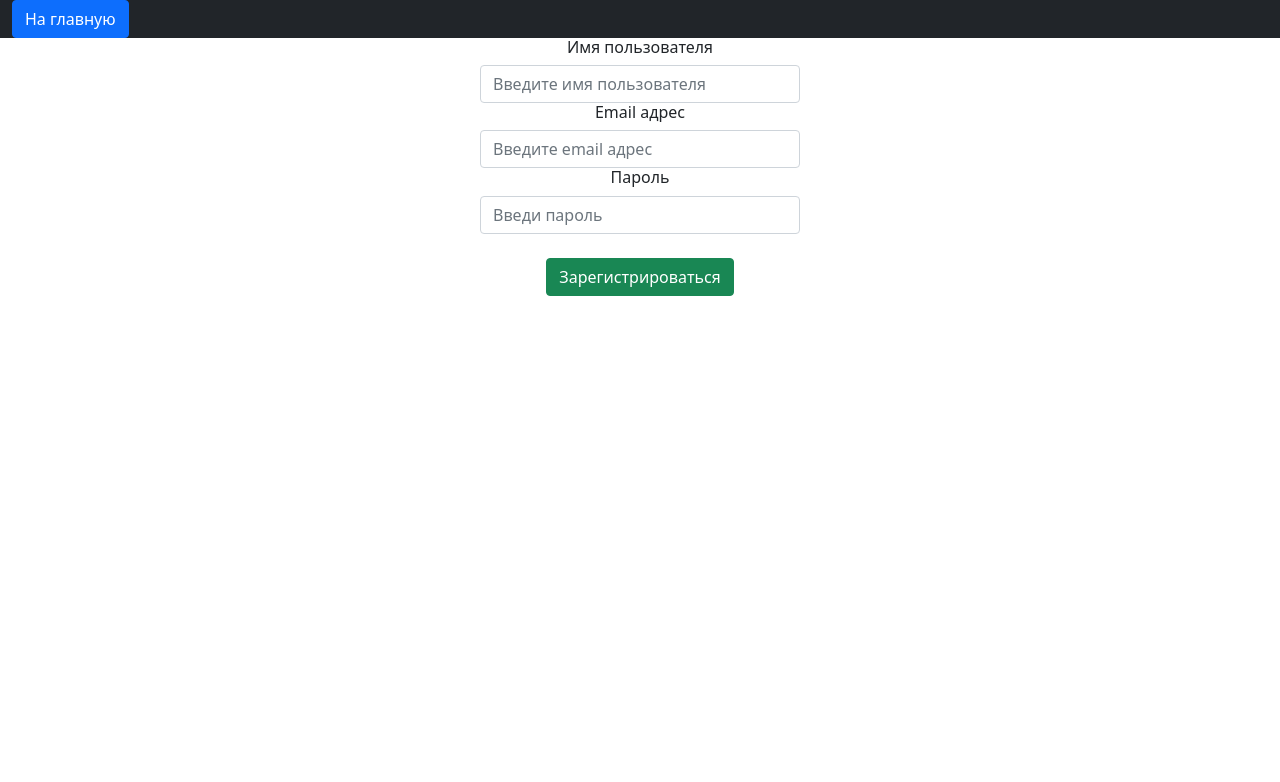
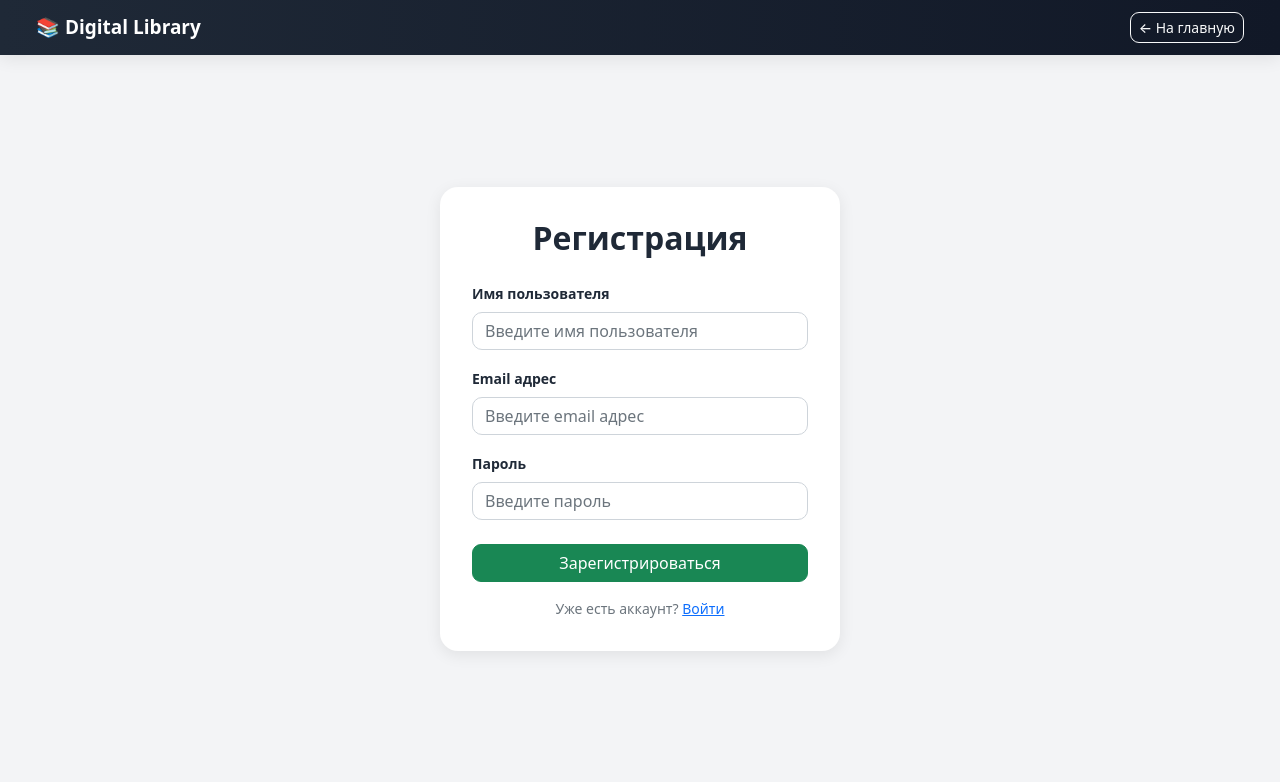
Before and after one commit to Andrew-Vetrov/Digital-Library, a Flask app: page /registration in a window 1280 px wide. Shown: the top 782 px of the page. Run offline with Flask 3, Linux system fonts and the light colour scheme.

Commit message:
feat: change a lot frontend

```diff
--- /dev/null
+++ b/app/static/styles/app.css
@@ -0,0 +1,105 @@
+/* ============================================================
+   Digital Library — общая дизайн-система
+   Подключается на всех страницах после Bootstrap.
+   ============================================================ */
+
+:root {
+  --dl-bg: #f3f4f6;
+  --dl-header: linear-gradient(90deg, #1f2937, #111827);
+  --dl-accent: #facc15;
+  --dl-radius: 14px;
+  --dl-radius-sm: 9px;
+  --dl-card-shadow: 0 4px 16px rgba(0, 0, 0, .08);
+  --dl-card-shadow-hover: 0 8px 24px rgba(0, 0, 0, .12);
+  --dl-text-muted: #6b7280;
+}
+
+html, body {
+  background-color: var(--dl-bg);
+  margin: 0;
+}
+body {
+  color: #1f2937;
+}
+
+/* --- Верхняя панель -------------------------------------------------- */
+.app-header {
+  background: var(--dl-header);
+  box-shadow: var(--dl-card-shadow);
+  padding: 12px 24px;
+  /* Выходим за паддинг body (.p-4 = 1.5rem) сверху и по бокам,
+     чтобы панель была вровень с краями экрана без «плеши» сверху. */
+  margin: -1.5rem -1.5rem 1.5rem;
+}
+.app-header .brand {
+  display: flex; align-items: center; gap: 8px;
+  color: #fff; font-weight: 700; font-size: 19px;
+  text-decoration: none; white-space: nowrap;
+}
+.app-header .brand:hover { color: var(--dl-accent); }
+.app-header .header-title {
+  color: #fff; font-weight: 600; font-size: 16px; margin: 0;
+}
+.app-header .nav-actions {
+  display: flex; flex-wrap: wrap; align-items: center; gap: 8px;
+}
+.app-header .btn { border-radius: var(--dl-radius-sm); font-weight: 500; }
+.app-header .header-sep {
+  width: 1px; height: 26px; background: rgba(255, 255, 255, .18); margin: 0 4px;
+}
+
+/* Пользовательский «чип» */
+.user-chip {
+  display: inline-flex; align-items: center; gap: 6px;
+  background: rgba(250, 204, 21, .15); color: #fde68a;
+  border: 1px solid rgba(250, 204, 21, .35);
+  border-radius: 999px; padding: 5px 14px;
+  font-size: 13px; font-weight: 600; white-space: nowrap;
+}
+
+/* --- Заголовки страниц ---------------------------------------------- */
+.page-title {
+  font-weight: 700;
+  margin-bottom: 1.5rem;
+}
+
+/* --- Карточки -------------------------------------------------------- */
+.dl-card {
+  border: none;
+  border-radius: var(--dl-radius);
+  box-shadow: var(--dl-card-shadow);
+  background: #fff;
+}
+
+/* Кнопки чуть скруглённее по всему приложению */
+.btn { border-radius: var(--dl-radius-sm); }
+
+/* --- Карточка авторизации/регистрации ------------------------------- */
+.auth-wrap {
+  min-height: calc(100vh - 120px);
+  display: flex; align-items: center; justify-content: center;
+}
+.auth-card {
+  width: 100%; max-width: 400px;
+  border: none; border-radius: 18px;
+  box-shadow: var(--dl-card-shadow);
+  background: #fff; padding: 32px;
+}
+.auth-card h1, .auth-card h2 { font-weight: 700; }
+.auth-card .form-control { border-radius: 10px; }
+.auth-card .form-label { font-weight: 600; font-size: 14px; }
+.field-error { color: #dc2626; font-size: 13px; margin-top: 4px; }
+
+/* --- Обложки книг (общие) ------------------------------------------- */
+.book-card {
+  transition: transform .25s ease, box-shadow .25s ease;
+  border-radius: var(--dl-radius);
+}
+.book-card:hover {
+  transform: translateY(-4px);
+  box-shadow: var(--dl-card-shadow-hover);
+}
+.book-cover {
+  height: 220px; width: 160px; object-fit: cover;
+  border-radius: 8px; margin: 0 auto; display: block;
+}
--- a/app/templates/registration.html
+++ b/app/templates/registration.html
@@ -1,59 +1,59 @@
 <!DOCTYPE html>
-<html lang="en">
+<html lang="ru">
 <head>
     <meta charset="UTF-8">
     <meta http-equiv="X-UA-Compatible" content="IE=edge">
     <meta name="viewport" content="width=device-width, initial-scale=1.0">
     <link href="https://cdn.jsdelivr.net/npm/bootstrap@5.1.3/dist/css/bootstrap.min.css" rel="stylesheet"
         integrity="sha384-1BmE4kWBq78iYhFldvKuhfTAU6auU8tT94WrHftjDbrCEXSU1oBoqyl2QvZ6jIW3" crossorigin="anonymous">
-    <link rel="stylesheet" href="./static/styles/style.css">
-    <title>Digital library</title>
+    <link rel="stylesheet" href="/static/styles/app.css">
+    <title>Регистрация — Digital Library</title>
 </head>
-<body>
-    <header class="bg-dark">
-        <div class="container-fluid d-flex">
-                <a href="/" class="btn btn-primary" >На главную</a>
-
+<body class="p-4">
+    <header class="app-header">
+        <div class="container-fluid d-flex flex-wrap align-items-center gap-2">
+            <a href="/" class="brand">📚 Digital Library</a>
+            <a href="/" class="btn btn-outline-light btn-sm ms-auto">← На главную</a>
         </div>
     </header>
+
     <main>
-        <div class="text-center">
-            <form action="/registration" method = "POST">
-                <div class="registration">
-                    <h6>Имя пользователя</h6>
-                    <div class="col-md-3 mx-auto">
+        <div class="auth-wrap">
+            <form action="/registration" method="POST" class="auth-card">
+                <h2 class="text-center mb-4">Регистрация</h2>
+
+                {% if wrong_username == 0 and wrong_email == 0 %}
+                <div class="alert alert-success py-2 text-center">Регистрация прошла успешно</div>
+                {% endif %}
+
+                <div class="mb-3">
+                    <label class="form-label" for="username">Имя пользователя</label>
                     <input type="text" class="form-control" name="username" id="username" placeholder="Введите имя пользователя">
                     {% if wrong_username == 1 %}
-                        <div class="wrong_username_message">
-                            <p>Такое имя пользователя уже занято</p>
-                        </div>
+                    <div class="field-error">Такое имя пользователя уже занято</div>
                     {% endif %}
                 </div>
 
-                    <h6>Email адрес</h6>
-                    <div class="col-md-3 mx-auto">
+                <div class="mb-3">
+                    <label class="form-label" for="email">Email адрес</label>
                     <input type="email" class="form-control" name="email" id="email" placeholder="Введите email адрес">
                     {% if wrong_email == 1 %}
-                        <div class="wrong_username_message">
-                            <p>Такой email уже занят</p>
-                        </div>
+                    <div class="field-error">Такой email уже занят</div>
                     {% endif %}
                 </div>
 
-                    <h6>Пароль</h6>
-                    <div class="col-md-3 mx-auto">
-                        <input type="password" class="form-control" name="password" id="password" placeholder="Введи пароль"><br>
+                <div class="mb-4">
+                    <label class="form-label" for="password">Пароль</label>
+                    <input type="password" class="form-control" name="password" id="password" placeholder="Введите пароль">
                 </div>
-                </div>
-                <button type="submit" class="btn btn-success">Зарегистрироваться</button>
+
+                <button type="submit" class="btn btn-success w-100">Зарегистрироваться</button>
+
+                <p class="text-center text-muted mt-3 mb-0" style="font-size: 14px;">
+                    Уже есть аккаунт? <a href="/authorization">Войти</a>
+                </p>
             </form>
-            {% if wrong_username == 0 and wrong_email == 0 %}
-            <h1>Регистрация прошла успешно</h1>
-            {% endif %}
         </div>
     </main>
-    <footer>
-
-    </footer>
 </body>
 </html>
```
Also changed, not shown: app/templates/achievements.html (+7 -6 lines), app/templates/authorization.html (+32 -29 lines), app/templates/files.html (+11 -10 lines), app/templates/friend_page.html (+10 -7 lines), app/templates/friends.html (+10 -7 lines), app/templates/groups.html (+7 -5 lines), app/templates/import_data.html (+6 -5 lines), app/templates/index.html (+31 -28 lines), app/templates/search_history.html (+9 -9 lines), app/templates/upload_file.html (+14 -7 lines). Lines whose indentation alone changed are shown as unchanged.
